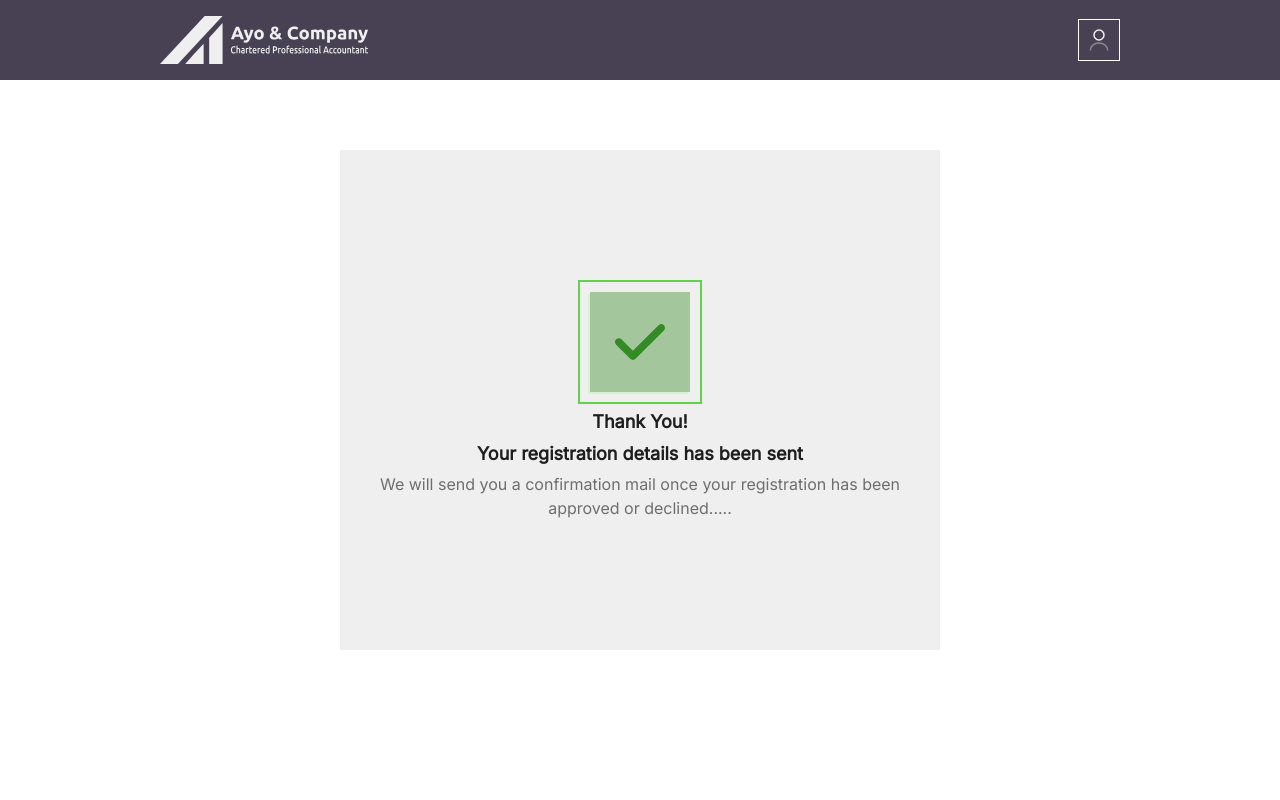
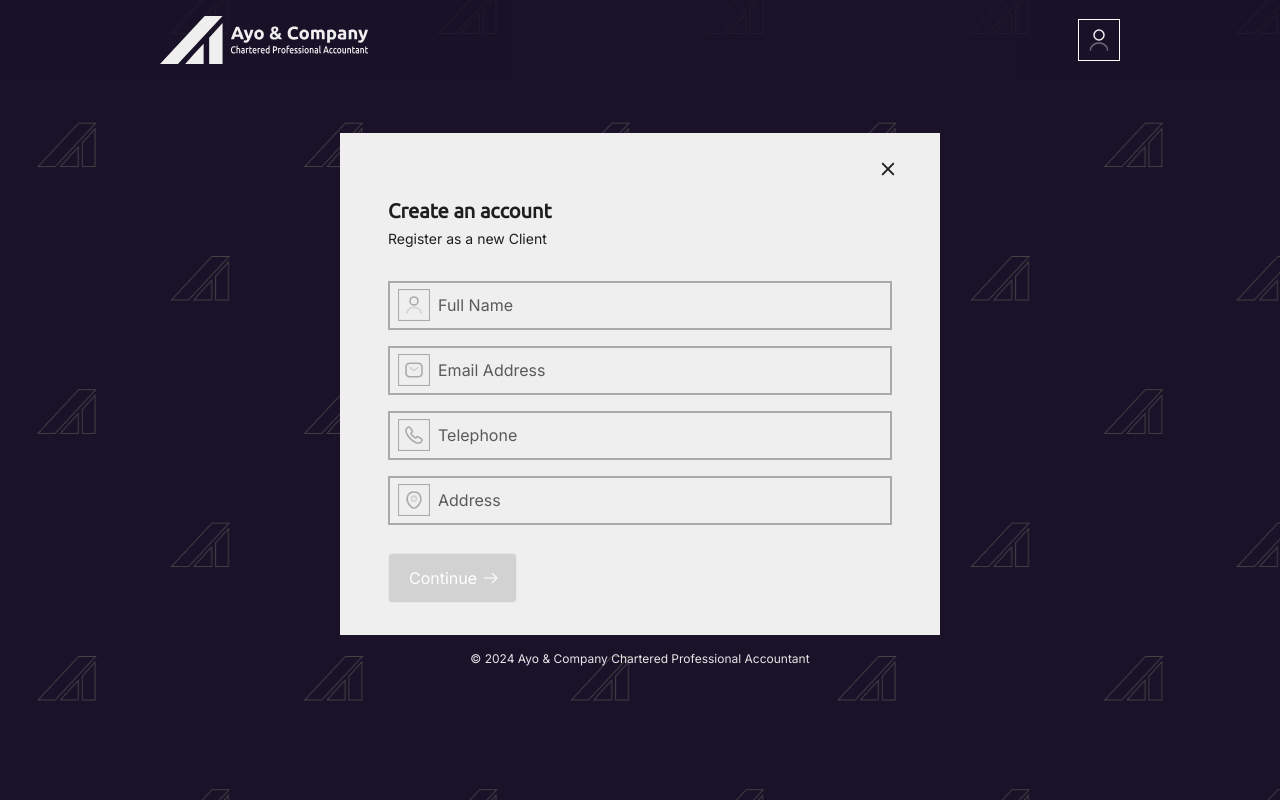
Before and after one commit to AyoCpa/Ayo-cpa-new, a Next.js app: page /auth/sign-up in a window 1280 px wide. Built offline with nearby package versions, Linux system fonts and the light colour scheme.

Commit message:
added_error

```diff
--- a/pages/api/auth/create_user.ts
+++ b/pages/api/auth/create_user.ts
@@ -65,12 +65,12 @@ export default async function handler(
     }
 
     // when user exist using email as a unique identifier
-    return res.status(409).json({ msg: "user exists" });
+    return res.status(409).json({ msg: "User already exist" });
   } else {
     return res
       .setHeader("allow", "POST")
       .status(405)
-      .json({ msg: "method not allowed" });
+      .json({ msg: "Method is not allowed" });
   }
 }
 
--- a/pages/auth/sign-up.tsx
+++ b/pages/auth/sign-up.tsx
@@ -19,31 +19,47 @@ import Error from "@/components/Messages/Error";
 import ValidateEmail from "@/utils/email-validate";
 import axios from "axios";
 import { Success } from "@/components/Messages/Success";
+import { useRouter } from "next/router";
 
 function SignUp() {
+  const router = useRouter();
   const [name, setName] = useState("");
   const [emailAddress, setEmailAddress] = useState("");
   const [phone, setPhone] = useState("");
   const [address, setAddress] = useState("");
   const [error, setError] = useState(false);
   const [activateButton, setActivateButton] = useState(false);
+  const [userCreated, setUserCreated] = useState(false);
+  const [errorMessage, setErrorMessage] = useState("");
 
   const handleSignUp = (e: React.FormEvent<HTMLFormElement>) => {
     e.preventDefault();
+    setActivateButton(false)
 
     const data = Object.fromEntries(new FormData(e.currentTarget));
 
-
     axios
-      .post("/api/auth/create_user",data)
+      .post("/api/auth/create_user", data)
       .then((res) => {
-        console.log(res);
-        console.log("just testing");
+        setUserCreated(true);
+        // set a timer for five seconds to redirect to login
+        setTimeout(() => {
+          router.push("/");
+        }, 5000);
       })
       .catch((e) => {
-        console.log(e.response.headers.allow);
-        console.log("just Testing and there's an error");
-      });
+        setError(true);
+        let message;
+        if (e.response.status >= 400 && e.response.status < 500) {
+          message = e.response.data.msg;
+        } else {
+          message = "An error occured, Try again";
+        }
+
+        setErrorMessage(message);
+      }).finally(() => {
+        setActivateButton(true)
+      })
   };
 
   useEffect(() => {
@@ -65,17 +81,19 @@ function SignUp() {
       <div>
         <Navbar authScreen={true} />
       </div>
-      <Success header_1="Thank You!" header_2="Your registration details has been sent" message="We will send you a confirmation mail once your registration has been approved or declined....." />
-
-      {/* <OverallAuthWrapper>
+      {userCreated ? (
+        <Success
+          header_1="Thank You!"
+          header_2="Your registration details has been sent"
+          message="We will send you a confirmation mail once your registration has been approved or declined"
+        />
+      ) : (
+        <OverallAuthWrapper>
           <>
             <AuthWrapper>
               <>
                 {error && (
-                <Error
-                  message="Incorrect Login details"
-                  handleClose={setError}
-                />
+                  <Error message={errorMessage} handleClose={setError} />
                 )}
 
                 {!error && <Cancel />}
@@ -86,7 +104,6 @@ function SignUp() {
                     subHeader="Register as a new Client"
                   />
                 </section>
-
 
                 <div className="mt-8">
                   <form action="" onSubmit={handleSignUp}>
@@ -141,7 +158,8 @@ function SignUp() {
               <Copyright />
             </div>
           </>
-      </OverallAuthWrapper> */}
+        </OverallAuthWrapper>
+      )}
     </>
   );
 }
```
Lines whose indentation alone changed are shown as unchanged.
